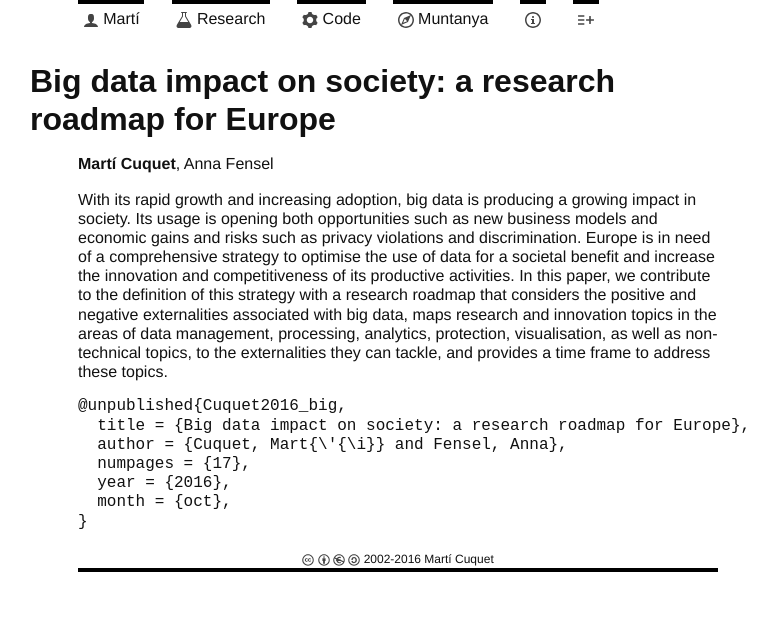
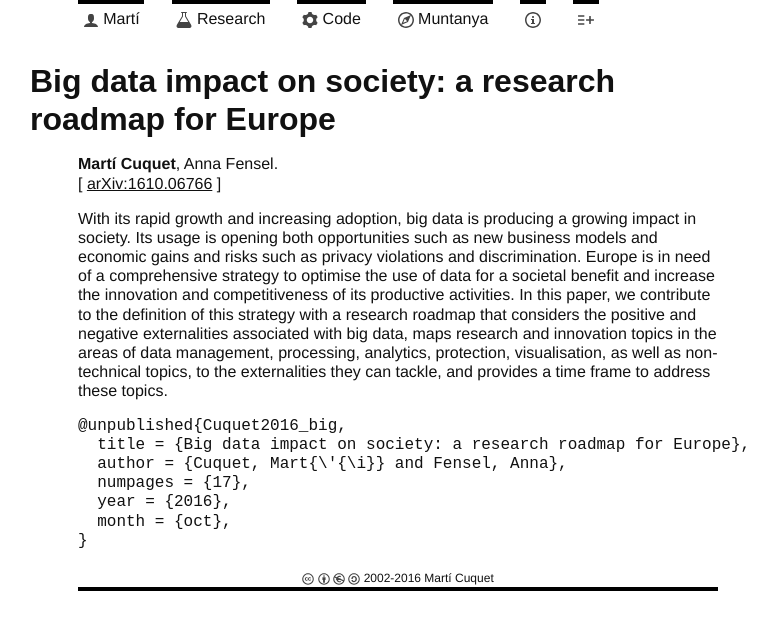
Before and after one commit to mcuquet/mcuquet.github.io, a Jekyll site: the page built from Research/Big data impact on society: a research roadmap for Europe.md, in a window 1280 px wide. Shown: the top 630 px of the page, without its empty margins (242-1019 px from the left). Built offline with Jekyll 4.4.1, drawn with Linux system fonts in a browser that asks for light colours.

Commit message:
chg: add arxiv info to last preprint

```diff
--- a/Research/Big data impact on society: a research roadmap for Europe.md
+++ b/Research/Big data impact on society: a research roadmap for Europe.md
@@ -5,7 +5,8 @@ icon: research
 permalink: "Research/Publications/Big data impact on society a research roadmap for Europe/"
 ---
 
-**Martí Cuquet**, Anna Fensel
+**Martí Cuquet**, Anna Fensel.
+[ [arXiv:1610.06766](http://arxiv.org/abs/1610.06766) ]
 
 With its rapid growth and increasing adoption, big data is producing a growing
 impact in society. Its usage is opening both opportunities such as new
```
Also changed, not shown: Research/Publications.md (+1 -0 lines).
